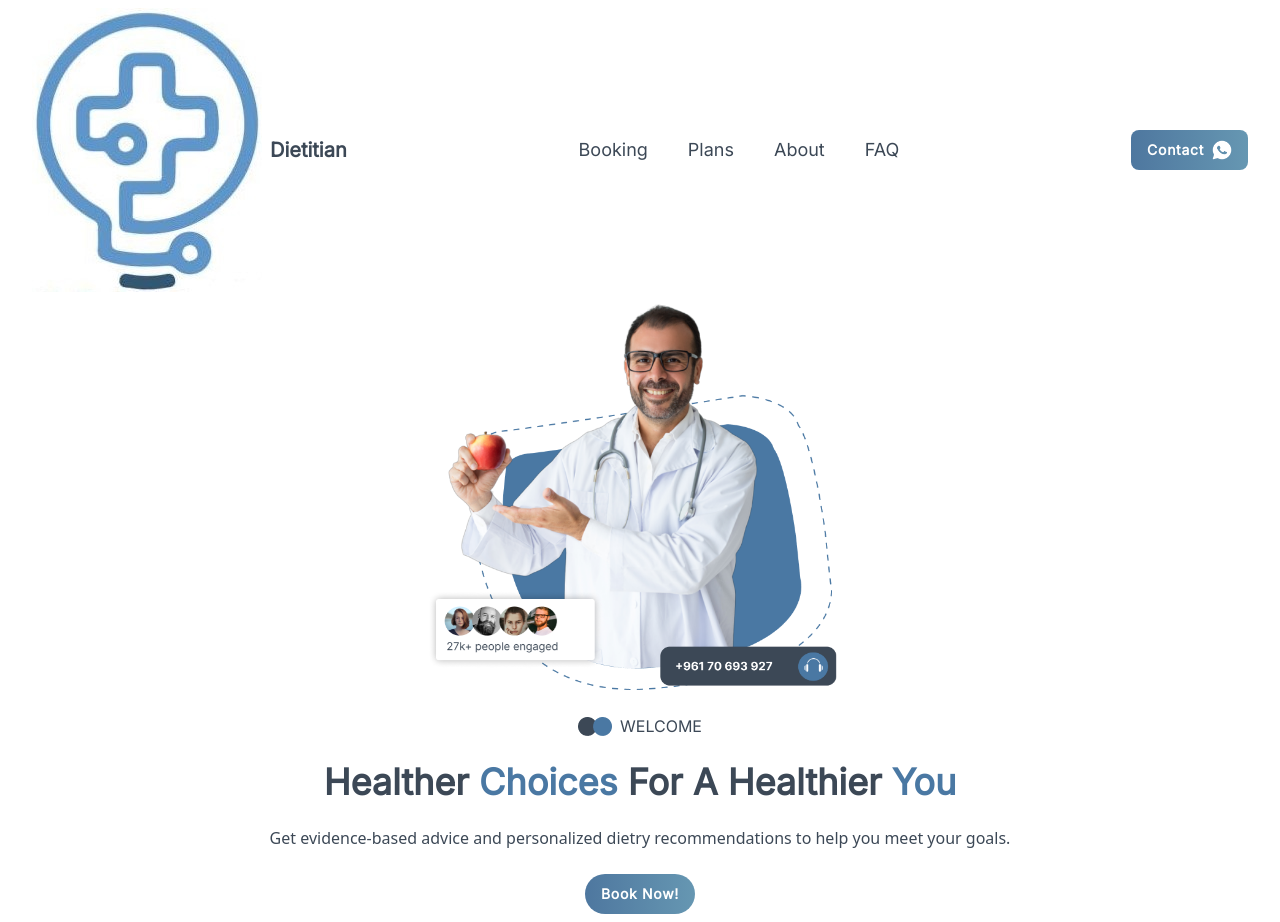
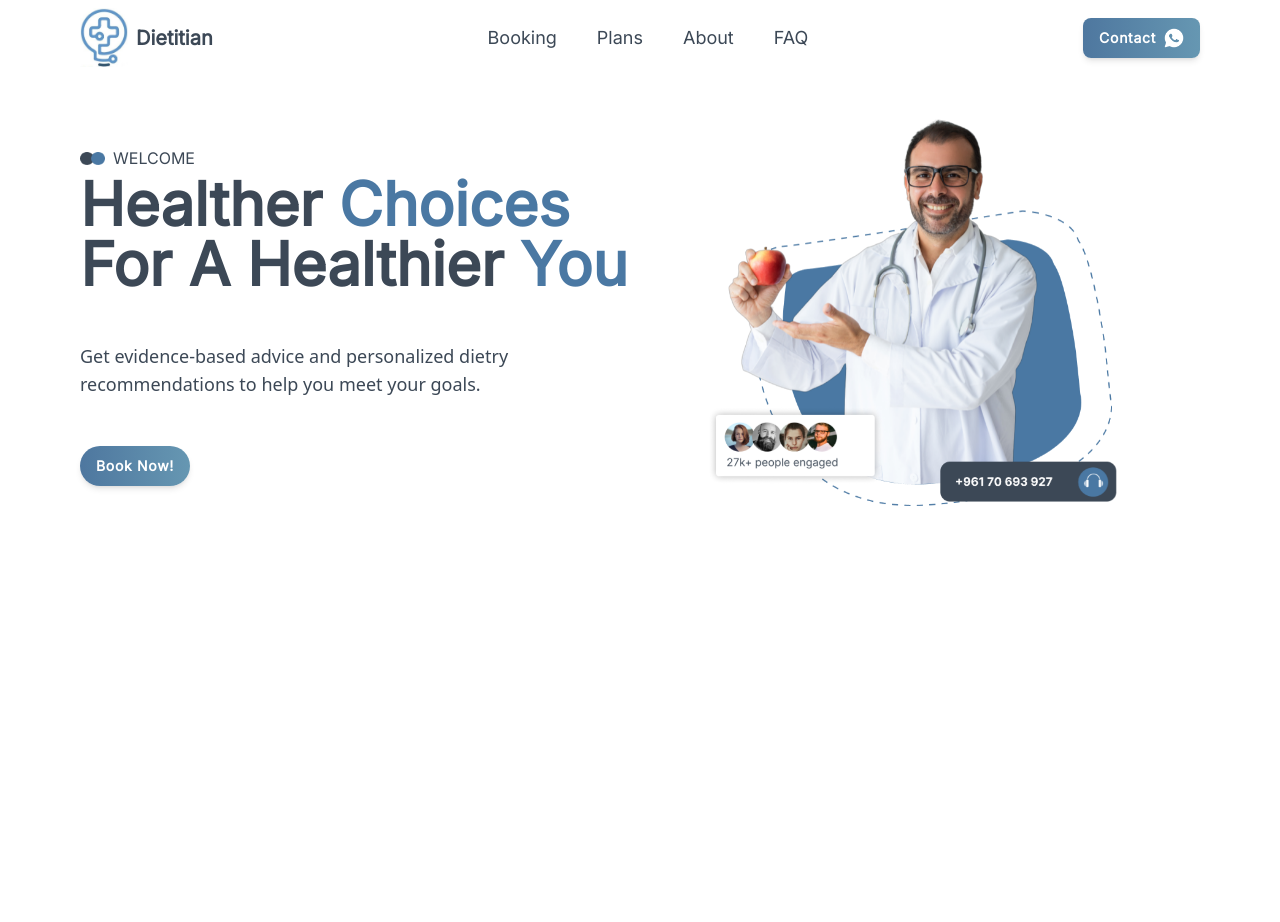
Before and after one commit to AhmadWehbe167/Dietitian-web, a Next.js app: page / in a window 1280 px wide. After the commit the page ends 800 px from the top, so only its background shows below. Built offline with nearby package versions, Linux system fonts and the light colour scheme.

Commit message:
hero section done

```diff
--- a/src/components/button.tsx
+++ b/src/components/button.tsx
@@ -14,7 +14,10 @@ export default function SButton({
 }) {
   return (
     <>
-      <button className={"btn md:flex " + classes} onClick={handleClick}>
+      <button
+        className={"shadow-md btn md:flex " + classes}
+        onClick={handleClick}
+      >
         <p
           unselectable="on"
           className="text-white font-inter text-sm font-bold tracking-wider"
--- a/src/components/header.tsx
+++ b/src/components/header.tsx
@@ -16,8 +16,9 @@ export default function Header() {
   }
 
   return (
-    <div className="flex justify-start items-center relative text-secondary md:justify-between">
-      <Image
+    <div className="flex justify-start items-center relative text-secondary md:justify-between animate-slide-in-top">
+      {/* eslint-disable-next-line @next/next/no-img-element */}
+      <img
         className="absolute h-auto md:hidden"
         src="/icons/menu.png"
         alt="menu-icon"
@@ -27,13 +28,8 @@ export default function Header() {
       />
 
       <div className="flex justify-center items-center gap-2 m-auto md:m-0">
-        <Image
-          src="/logo.jpeg"
-          alt="logo"
-          width={40}
-          height={40}
-          className="h-auto w-auto"
-        />
+        {/* eslint-disable-next-line @next/next/no-img-element */}
+        <img src="/logo.jpeg" alt="logo" className="h-auto w-12" />
         <p className="font-inter font-black text-xl">Dietitian</p>
       </div>
 
--- a/src/components/hero-section.tsx
+++ b/src/components/hero-section.tsx
@@ -6,42 +6,49 @@ export default function HeroSection() {
   const router = useRouter();
   return (
     <>
-      <div className="flex flex-col gap-6 items-center">
-        <div className="w-10/12 relative max-w-sm m-auto mt-3">
+      <div className="w-full justify-between flex flex-col gap-6 items-center md:flex-row-reverse md:mt-5 md:gap-0 lg:gap-22 xl:mt-10">
+        <div className="w-10/12 relative max-w-sm m-auto mt-3 md:w-full animate-slide-in-right">
           <Image src="/images/dr.png" alt="doctor" width={400} height={400} />
-          <Image
-            className="absolute bottom-0 right-0 animate-right-floating mb:w-44"
+          {/* eslint-disable-next-line @next/next/no-img-element */}
+          <img
+            className="absolute bottom-0 right-0 animate-right-floating mb:w-32 lg:w-44"
             src="/images/phone.png"
-            alt="doctor"
+            alt="phone"
             width={120}
             height={120}
           />
-          <Image
-            className="absolute bottom-0 left-0 animate-left-floating mb:w-44"
+          {/* eslint-disable-next-line @next/next/no-img-element */}
+          <img
+            className="absolute bottom-0 left-0 animate-left-floating mb:w-32 lg:w-44"
             src="/images/engaged.png"
-            alt="doctor"
+            alt="phone"
             width={120}
             height={120}
           />
         </div>
 
+        <div className="flex flex-col gap-6 items-center md:w-full md:items-start md:gap-4 lg:gap-6 xl:gap-12 xl:w-1/2 xl:pt-5 animate-slide-in-left">
+          <div className="flex flex-col gap-1">
             <div className="gap-2 hidden md:flex">
               <Image
                 className="object-contain"
                 src="/icons/circles.png"
                 alt="small-circles"
-            width={34}
+                width={25}
                 height={18}
               />
-          <p className="font-inter text-secondary">WELCOME</p>
+              <p className="font-inter text-secondary text-sm md:text-base">
+                WELCOME
+              </p>
             </div>
 
-        <h1 className="font-inter text-4xl font-bold text-center text-secondary">
-          Healther <span className="text-primary">Choices</span> For A Healthier{" "}
-          <span className="text-primary">You</span>
+            <h1 className="font-inter text-4xl font-bold text-center text-secondary md:text-start lg:text-6xl">
+              Healther <span className="text-primary">Choices</span> For A
+              Healthier <span className="text-primary">You</span>
             </h1>
+          </div>
 
-        <p className="text-secondary text-center font-sans">
+          <p className="text-secondary text-center font-sans md:text-start md:text-lg">
             Get evidence-based advice and personalized dietry recommendations to
             help you meet your goals.
           </p>
@@ -53,6 +60,7 @@ export default function HeroSection() {
             }}
           />
         </div>
+      </div>
     </>
   );
 }
--- a/src/pages/index.tsx
+++ b/src/pages/index.tsx
@@ -3,7 +3,7 @@ import HeroSection from "@/components/hero-section";
 
 export default function Home() {
   return (
-    <div className="px-8 py-2">
+    <div className="px-8 py-2 md:px-20 overflow-hidden">
       <Header />
       <HeroSection />
     </div>
--- a/tailwind.config.js
+++ b/tailwind.config.js
@@ -13,7 +13,7 @@ module.exports = {
       sm: "640px",
       md: "768px",
       lg: "1024px",
-      xl: "1280px",
+      xl: "1200px",
     },
     extend: {
       colors: {
@@ -52,10 +52,28 @@ module.exports = {
           "90%": { transform: "translate(-20px, -20px)" },
           "100%": { transform: "translate(-25px, -25px)" },
         },
+        "slide-from-left": {
+          "0%": { transform: "translateX(-200%)" },
+          "100%": { transform: "translateX(0)" },
+        },
+        "slide-from-right": {
+          "0%": { transform: "translateX(200%)" },
+          "100%": { transform: "translateX(0)" },
+        },
+        "slide-in-top": {
+          "0%": { transform: "translateY(-200%)" },
+          "100%": { transform: "translateY(0)" },
+        },
       },
       animation: {
         "right-floating": "floatRight 6s linear infinite",
         "left-floating": "floatLeft 6s linear infinite",
+        "slide-in-left":
+          "slide-from-left 1s 100ms cubic-bezier(0.25, 0.46, 0.45, 0.94) both",
+        "slide-in-right":
+          "slide-from-right 1s 100ms cubic-bezier(0.25, 0.46, 0.45, 0.94) both",
+        "slide-in-top":
+          "slide-in-top 400ms cubic-bezier(0.25, 0.46, 0.45, 0.94) both",
       },
     },
   },
```
Lines whose indentation alone changed are shown as unchanged.
